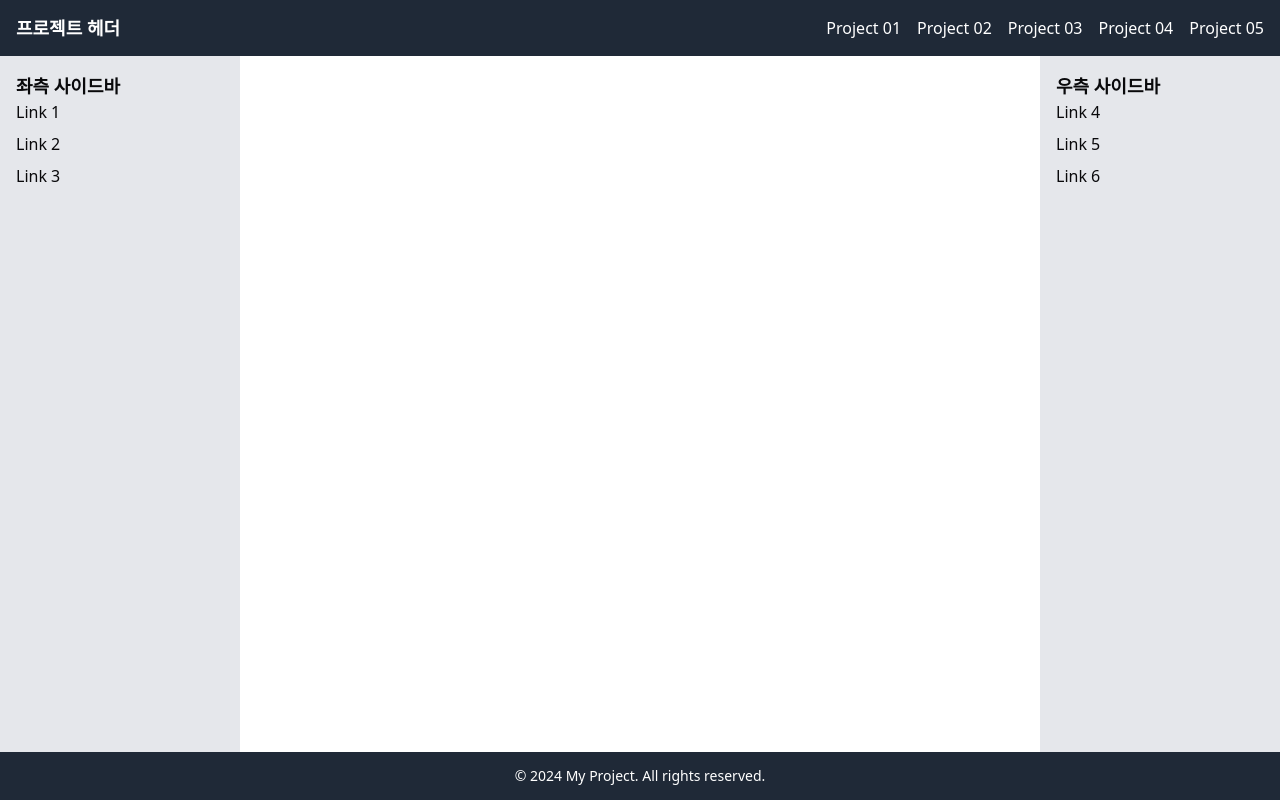
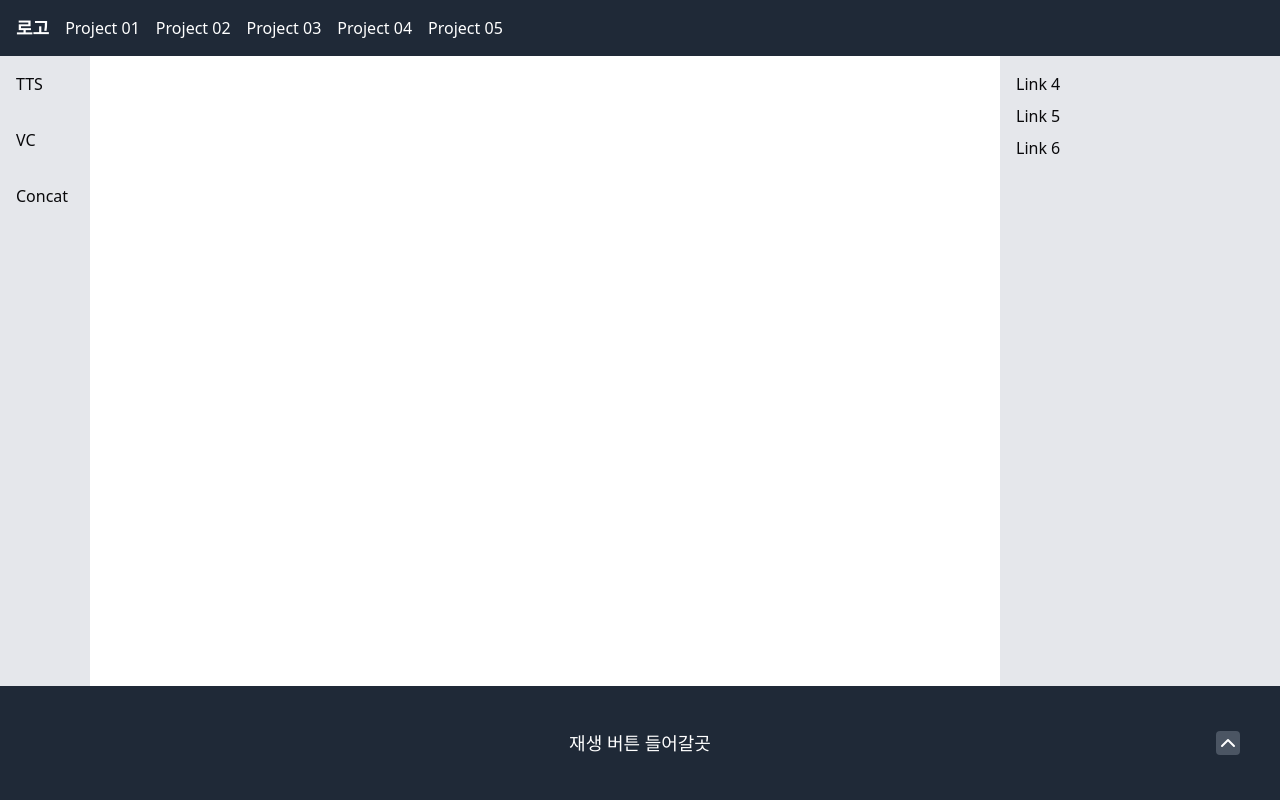
Before and after one commit to FC-DEV-FinalProject/FinalProject_5RE5_FE, a React (Vite) app: page /project in a window 1280 px wide. Built offline with nearby package versions, Linux system fonts and the light colour scheme.

Commit message:
feat: 프로젝트 레이아웃 (#4)

```diff
--- a/src/layout/ProjectLayout.tsx
+++ b/src/layout/ProjectLayout.tsx
@@ -1,37 +1,47 @@
-import { Outlet } from 'react-router-dom';
+import { Outlet, Link } from 'react-router-dom';
+import { useState } from 'react';
+import { ChevronDown, ChevronUp } from 'lucide-react';
 
 const ProjectLayout = () => {
+  // Footer 상태 관리 (열림/닫힘 여부)
+  const [isFooterExpanded, setIsFooterExpanded] = useState(false);
+
+  // Footer 토글 함수
+  const toggleFooter = () => {
+    setIsFooterExpanded((prev) => !prev);
+  };
+
   return (
     <div className='flex flex-col h-screen'>
       {/* 헤더 */}
-      <header className='h-14 bg-gray-800 text-white flex items-center justify-between px-4'>
-        <h1 className='text-lg font-bold'>프로젝트 헤더</h1>
+      <header className='flex items-center gap-4 px-4 text-white bg-gray-800 h-14'>
+        <h1 className='text-lg font-bold'>로고 </h1>
         <nav>
           <ul className='flex gap-4'>
             <li>
-              <a href='#project1' className='hover:underline'>
+              <Link to='#project1' className='hover:underline'>
                 Project 01
-              </a>
+              </Link>
             </li>
             <li>
-              <a href='#project2' className='hover:underline'>
+              <Link to='#project2' className='hover:underline'>
                 Project 02
-              </a>
+              </Link>
             </li>
             <li>
-              <a href='#project3' className='hover:underline'>
+              <Link to='#project3' className='hover:underline'>
                 Project 03
-              </a>
+              </Link>
             </li>
             <li>
-              <a href='#project4' className='hover:underline'>
+              <Link to='#project4' className='hover:underline'>
                 Project 04
-              </a>
+              </Link>
             </li>
             <li>
-              <a href='#project5' className='hover:underline'>
+              <Link to='#project5' className='hover:underline'>
                 Project 05
-              </a>
+              </Link>
             </li>
           </ul>
         </nav>
@@ -39,58 +49,69 @@ const ProjectLayout = () => {
 
       <div className='flex flex-1'>
         {/* 좌측 사이드바 */}
-        <aside className='w-60 bg-gray-200 p-4'>
-          <h2 className='text-lg font-semibold'>좌측 사이드바</h2>
+        <aside className='p-4 bg-gray-200 w-[90px]'>
           <ul>
-            <li className='mb-2'>
-              <a href='#link1' className='hover:underline'>
-                Link 1
-              </a>
+            <li className='mb-8'>
+              <Link to='#link1' className='hover:underline'>
+                TTS
+              </Link>
             </li>
-            <li className='mb-2'>
-              <a href='#link2' className='hover:underline'>
-                Link 2
-              </a>
+            <li className='mb-8'>
+              <Link to='#link2' className='hover:underline'>
+                VC
+              </Link>
             </li>
             <li>
-              <a href='#link3' className='hover:underline'>
-                Link 3
-              </a>
+              <Link to='#link3' className='hover:underline'>
+                Concat
+              </Link>
             </li>
           </ul>
         </aside>
 
         {/* 메인 콘텐츠 */}
-        <main className='flex-1 bg-white p-4 overflow-auto'>
+        <main className='flex-1 p-4 overflow-auto bg-white'>
           <Outlet />
         </main>
 
         {/* 우측 사이드바 */}
-        <aside className='w-60 bg-gray-200 p-4'>
-          <h2 className='text-lg font-semibold'>우측 사이드바</h2>
+        <aside className='p-4 bg-gray-200 w-[280px]'>
           <ul>
             <li className='mb-2'>
-              <a href='#link4' className='hover:underline'>
+              <Link to='#link4' className='hover:underline'>
                 Link 4
-              </a>
+              </Link>
             </li>
             <li className='mb-2'>
-              <a href='#link5' className='hover:underline'>
+              <Link to='#link5' className='hover:underline'>
                 Link 5
-              </a>
+              </Link>
             </li>
             <li>
-              <a href='#link6' className='hover:underline'>
+              <Link to='#link6' className='hover:underline'>
                 Link 6
-              </a>
+              </Link>
             </li>
           </ul>
         </aside>
       </div>
 
       {/* 푸터 */}
-      <footer className='h-12 bg-gray-800 text-white flex items-center justify-center'>
-        <p className='text-sm'>© 2024 My Project. All rights reserved.</p>
+      <footer
+        className={`relative flex items-center justify-center ${
+          isFooterExpanded ? 'h-[310px]' : 'h-[114px]'
+        } text-white bg-gray-800 transition-all duration-300`}
+      >
+        {/* 재생 버튼 텍스트 */}
+        <p className='text-lg'>재생 버튼 들어갈곳</p>
+
+        {/* 아이콘 버튼 */}
+        <button
+          onClick={toggleFooter}
+          className='absolute bg-gray-600 rounded right-10 hover:bg-gray-700'
+        >
+          {isFooterExpanded ? <ChevronDown /> : <ChevronUp />}
+        </button>
       </footer>
     </div>
   );
```
